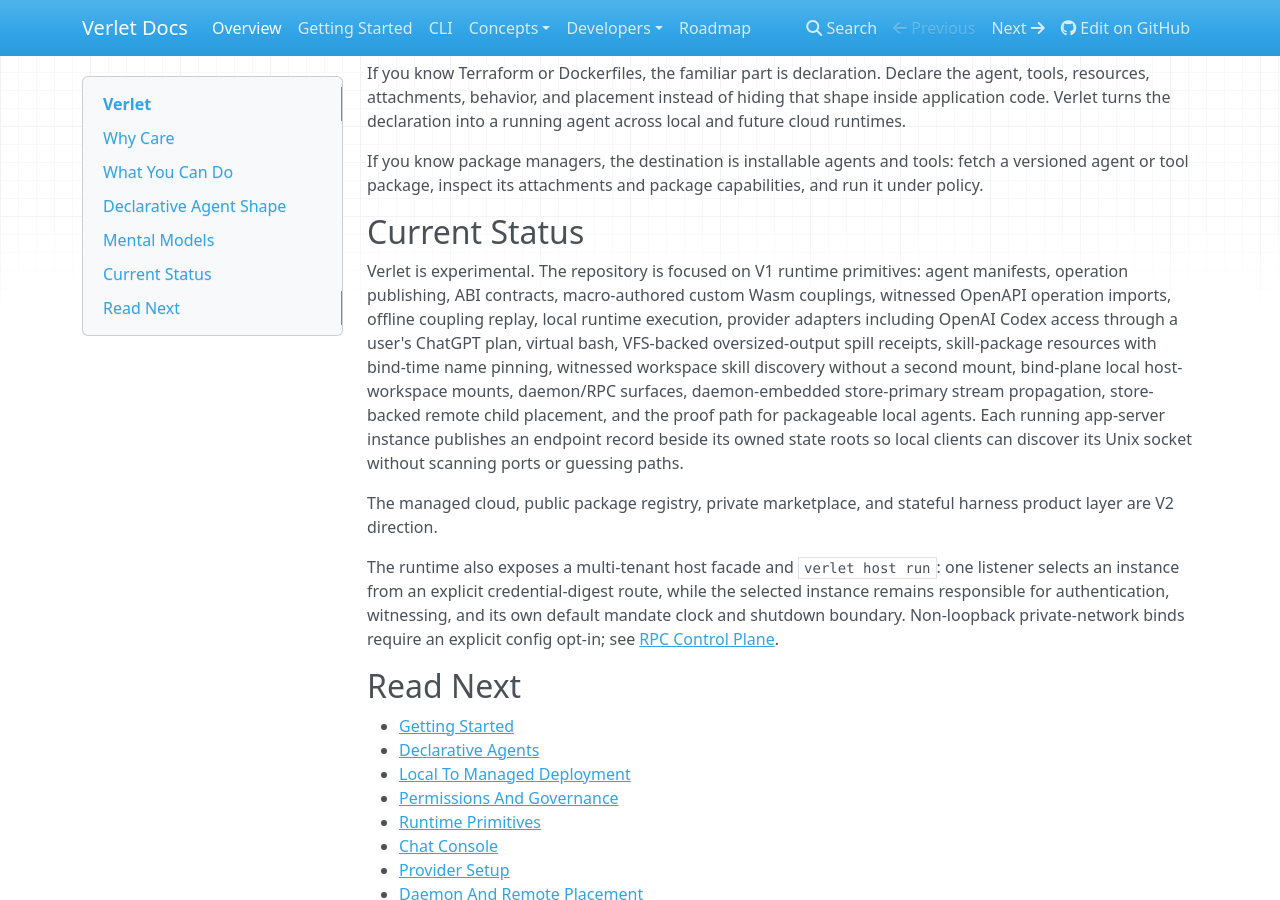
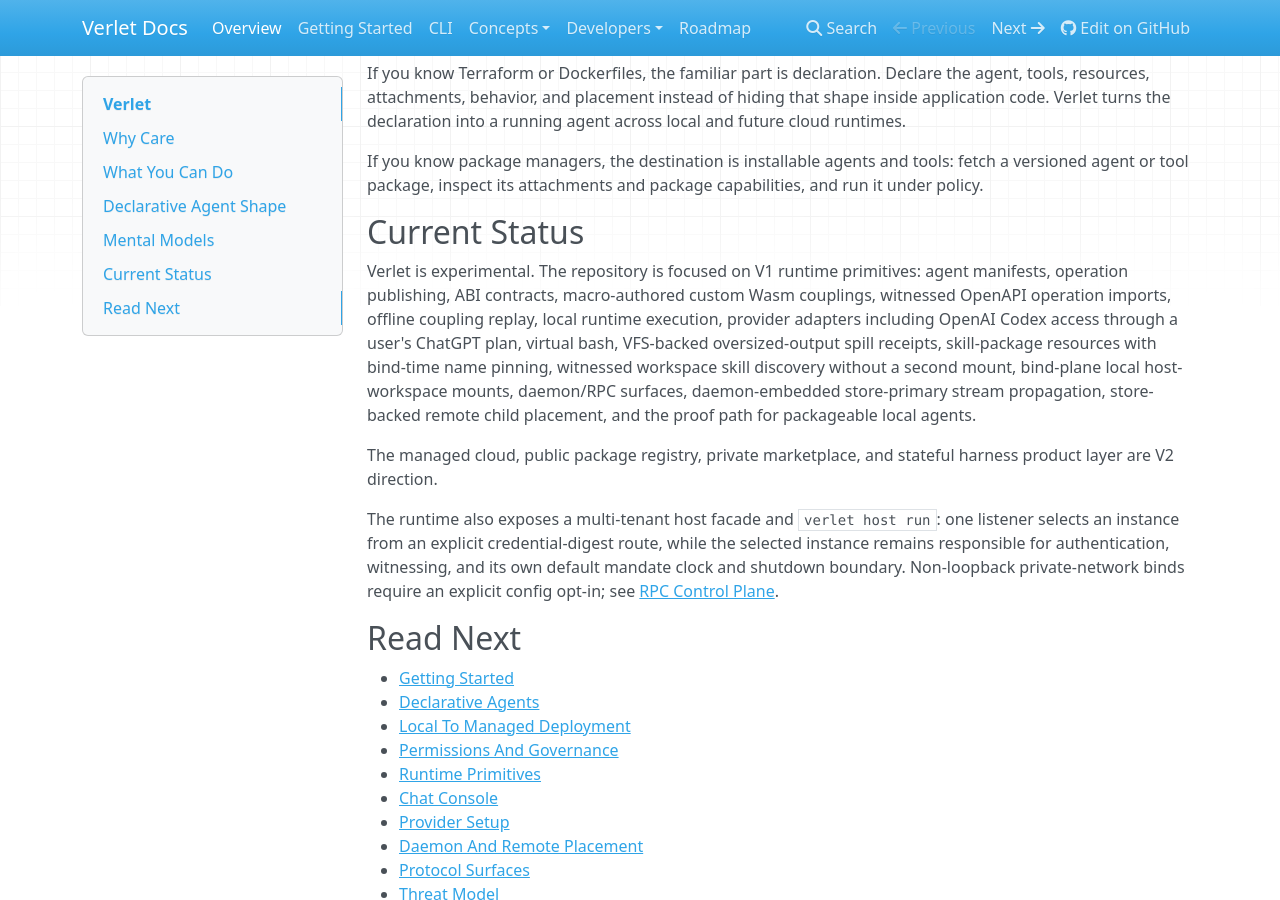
Before and after one commit to emotionscientific/cooldis-kernel, an MkDocs documentation site: the page built from docs/index.md, in a window 1280 px wide and 900 px high, scrolled down 1393 px. Built offline with MkDocs 1.6.1, drawn with Linux system fonts in a browser that asks for light colours; nearby versions of some CDN libraries.

Commit message:
EMO-591 keep the endpoint record description in app-server.md only

```diff
--- a/docs/index.md
+++ b/docs/index.md
@@ -90,9 +90,7 @@
 discovery without a second mount, bind-plane local host-workspace mounts,
 daemon/RPC surfaces, daemon-embedded store-primary
 stream propagation, store-backed remote child placement, and the proof path for
-packageable local agents. Each running app-server instance publishes an endpoint
-record beside its owned state roots so local clients can discover its Unix
-socket without scanning ports or guessing paths.
+packageable local agents.
 
 The managed cloud, public package registry, private marketplace, and stateful
 harness product layer are V2 direction.
```
Also changed, not shown: README.md (+1 -3 lines).
